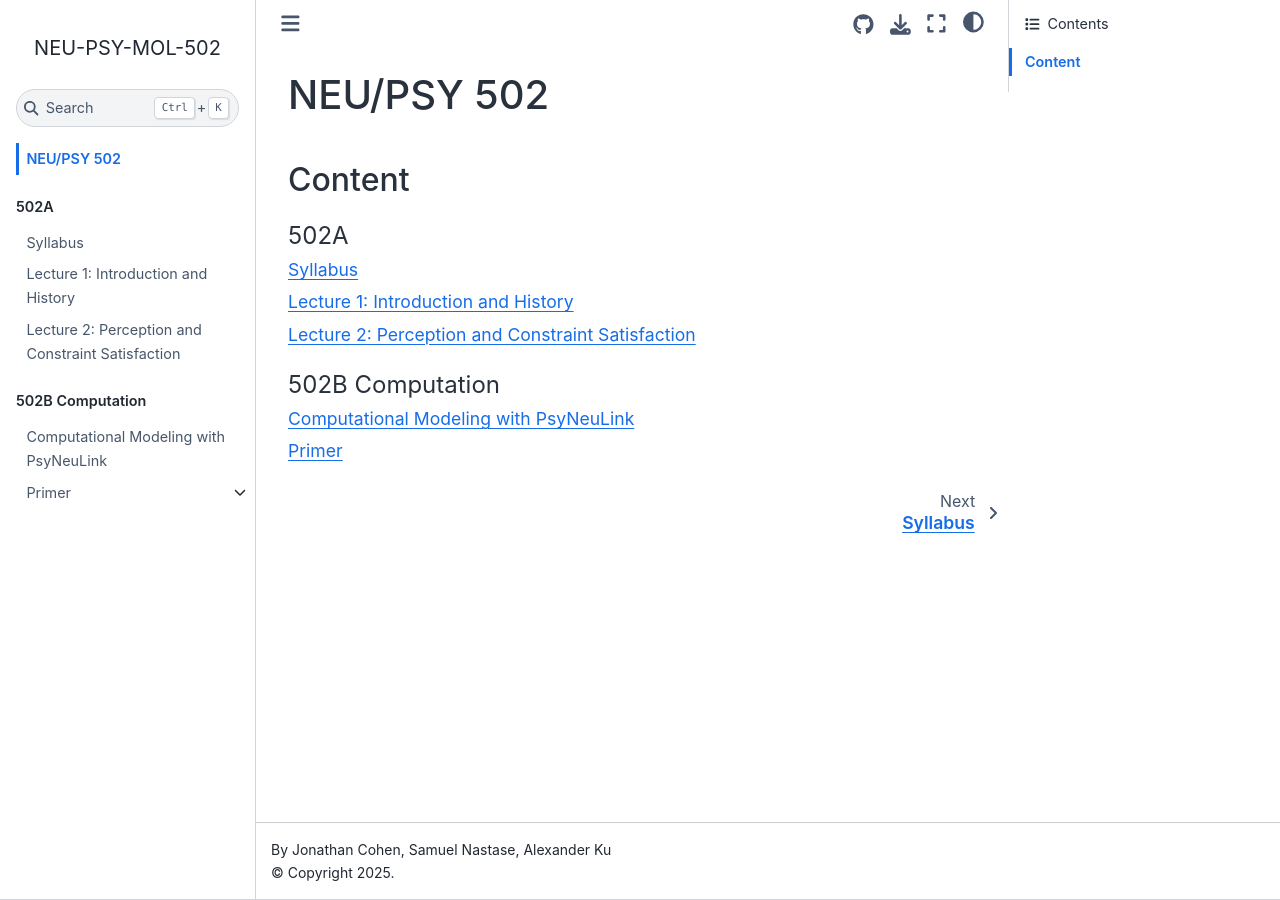
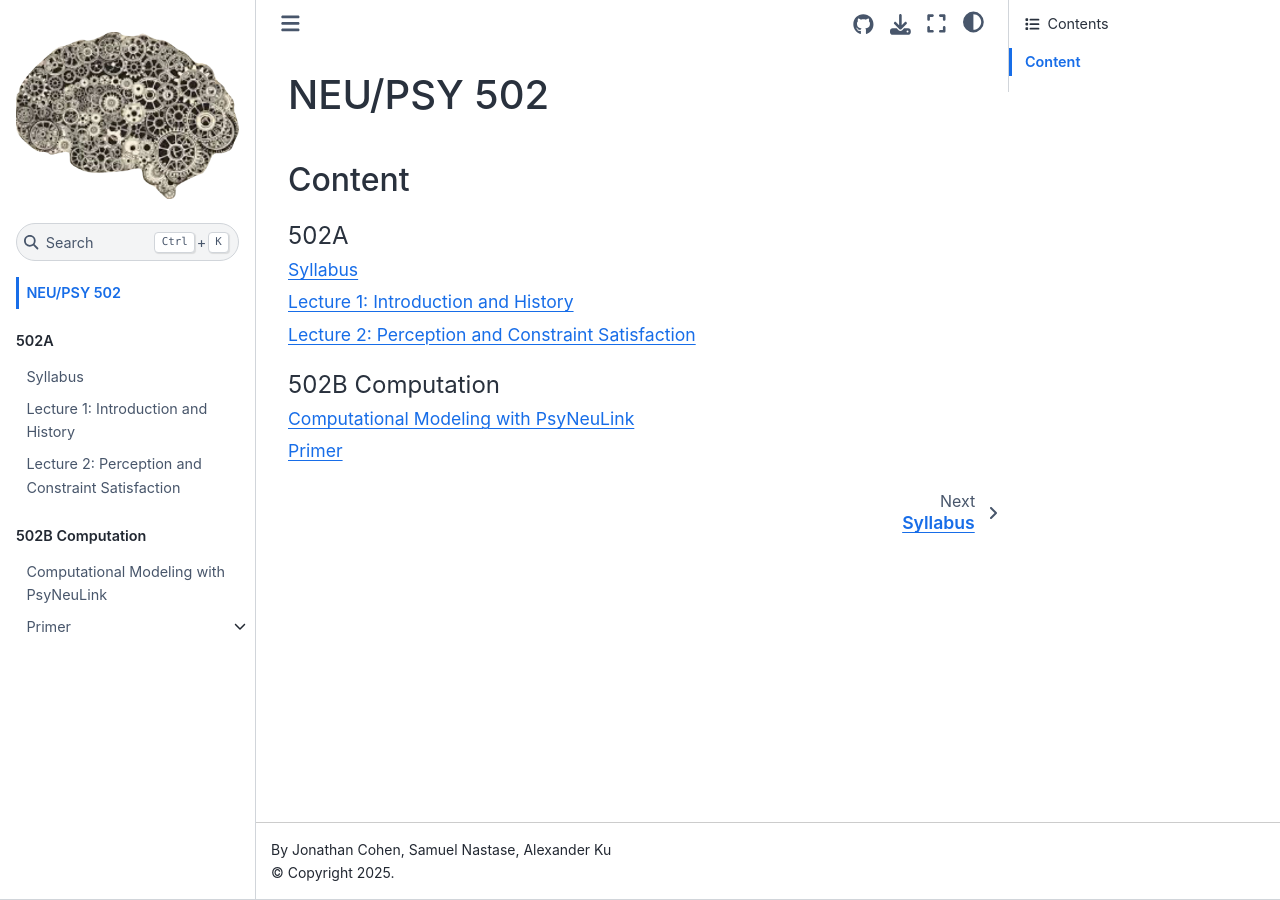
Before and after one commit to PrincetonUniversity/NEU-PSY-502, a Jupyter Book: the page built from website/intro.md, in a window 1280 px wide. Built offline with Jupyter Book 1.0.4 settings and Sphinx 7.4.7 and the Sphinx Book theme 1.1.4, drawn with Linux system fonts in a browser that asks for light colours.

```diff
--- a/website/_config.yml
+++ b/website/_config.yml
@@ -4,7 +4,7 @@
 title: NEU-PSY-MOL-502
 author: Jonathan Cohen, Samuel Nastase, Alexander Ku
 copyright: '2025'
-logo: logo.svg
+logo: logo.png
 
 execute:
   execute_notebooks: auto
```
Also changed, not shown: website/logo.png (added).
